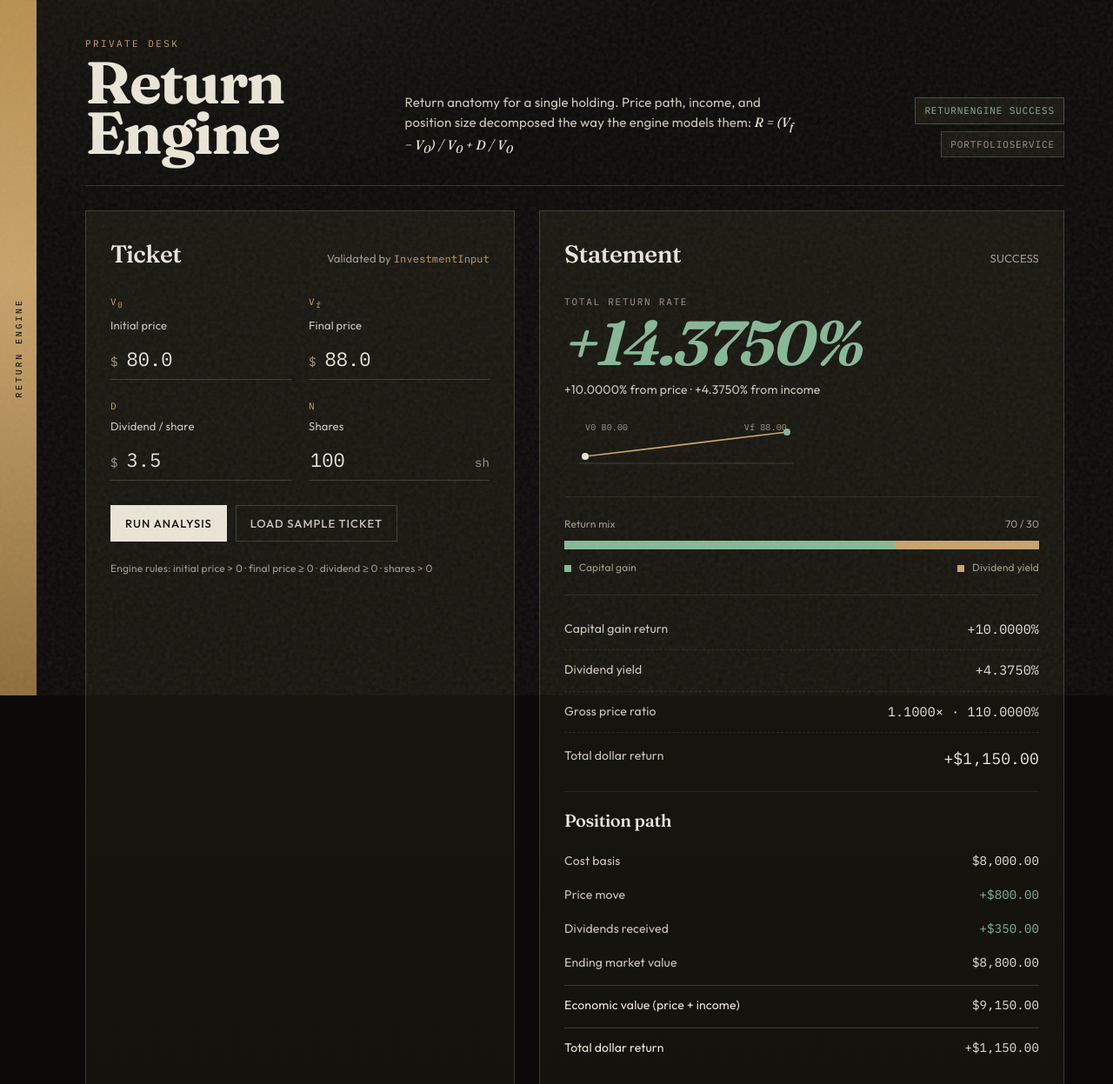
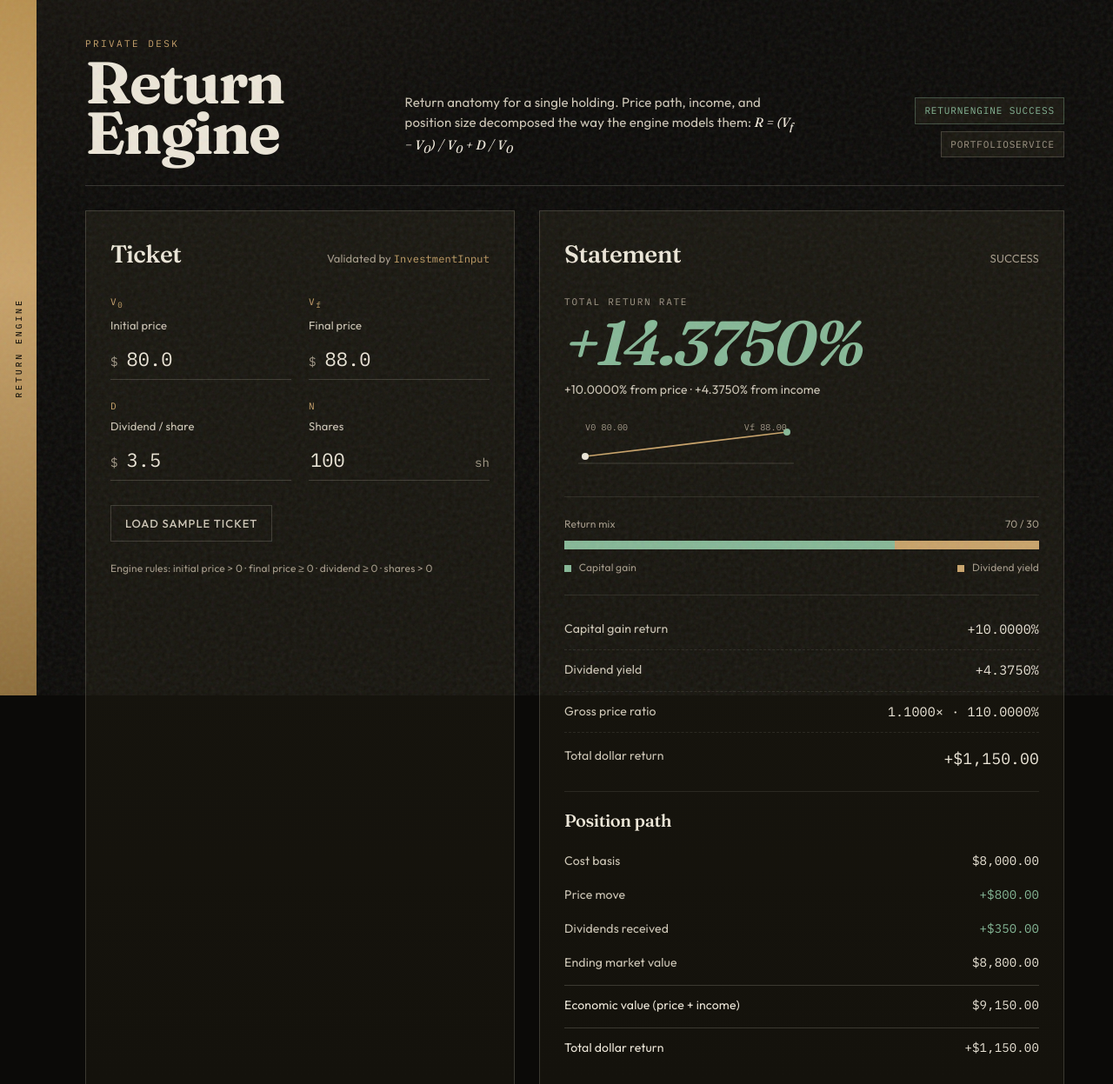
Before and after one commit to JG12233333/TotalReturnEngine, a Flask app: page / in a window 1280 px wide. Shown: the top 1247 px of the page at 87% size. Run offline with Flask 3, Linux system fonts and the light colour scheme.

Commit message:
Remove 'Run analysis' button from index.html

```diff
--- a/templates/index.html
+++ b/templates/index.html
@@ -79,7 +79,6 @@
           </div>
 
           <div class="actions">
-            <button type="submit" class="btn primary">Run analysis</button>
             <button type="button" class="btn ghost" id="example-btn">Load sample ticket</button>
           </div>
         </form>
```
